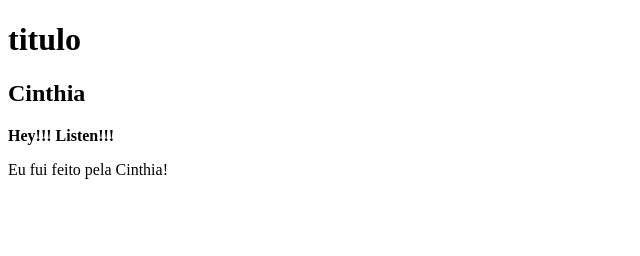
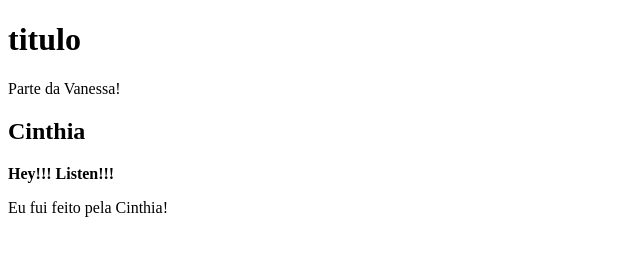
Before and after one commit to jonatastalves/trabalho-git, a plain HTML site: page index.html in a window 1280 px wide. Shown: the whole page, without its empty margins (0-640 px from the left). Drawn offline with Linux system fonts and the light colour scheme.

Commit message:
Update index.html

```diff
--- a/index.html
+++ b/index.html
@@ -4,9 +4,11 @@
         <h1>titulo</h1>
 
         <div>
+            <p>Parte da Vanessa!</p>
             <h2>Cinthia</h2>
             <p><strong>Hey!!! Listen!!!</strong></p>
             <p>Eu fui feito pela Cinthia!</p>
+
         </div>
     </body>
 
```
